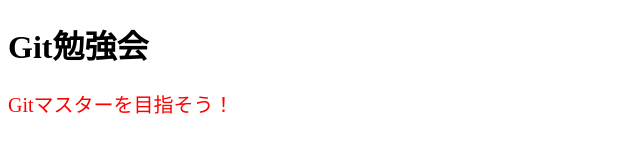
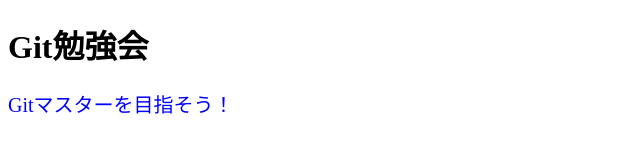
Before and after one commit to ayanoaizu/Mywebsite, a plain HTML site: page index.html in a window 1280 px wide. Shown: the whole page, without its empty margins (0-640 px from the left). Drawn offline with Linux system fonts and the light colour scheme.

Commit message:
赤文字部分を青文字に変更

```diff
--- a/style.css
+++ b/style.css
@@ -1,4 +1,4 @@
 @charset "UTF-8";
 
 p{font-size:20px;
-color:red;}
+color:blue;}
```
